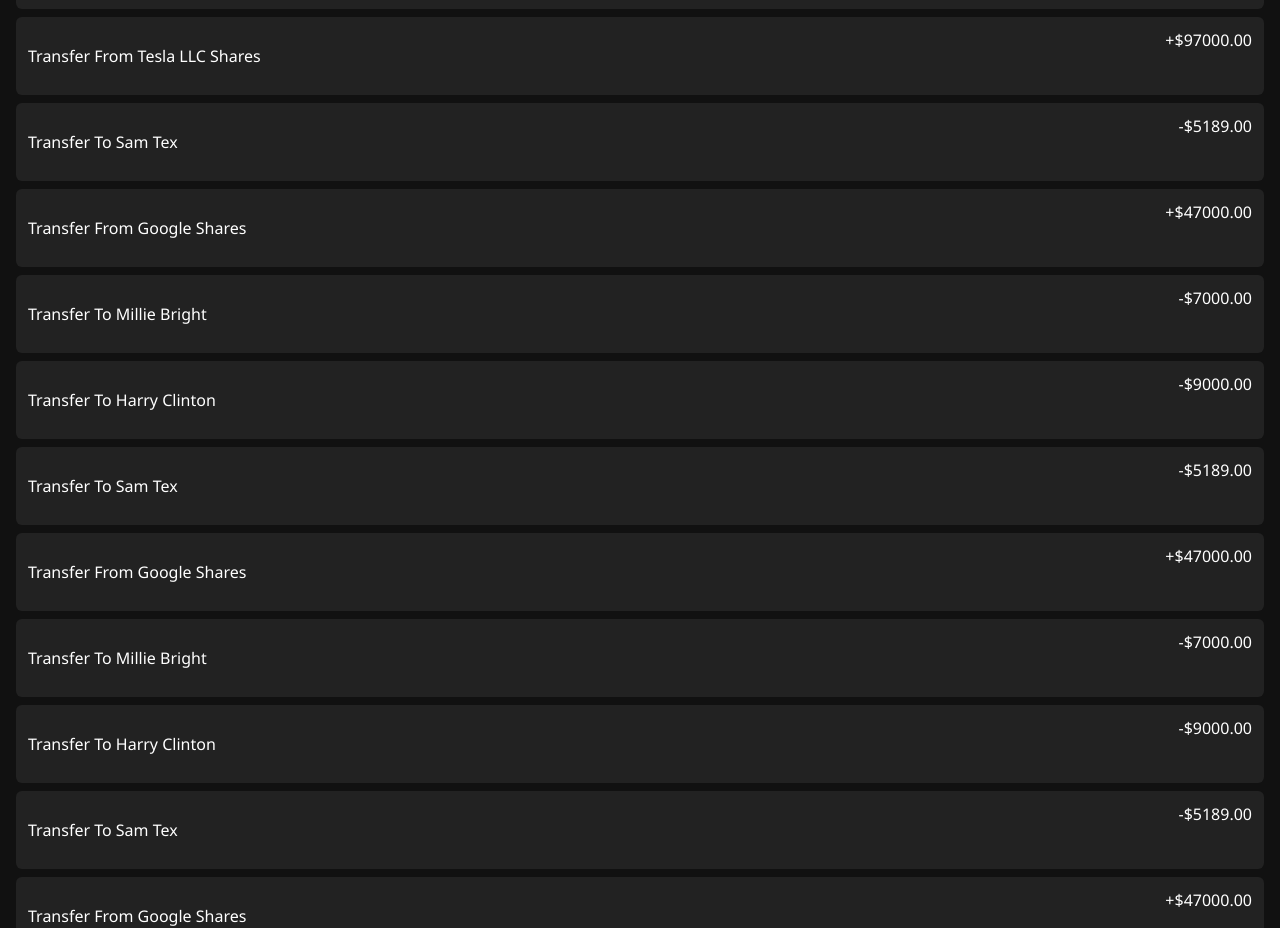
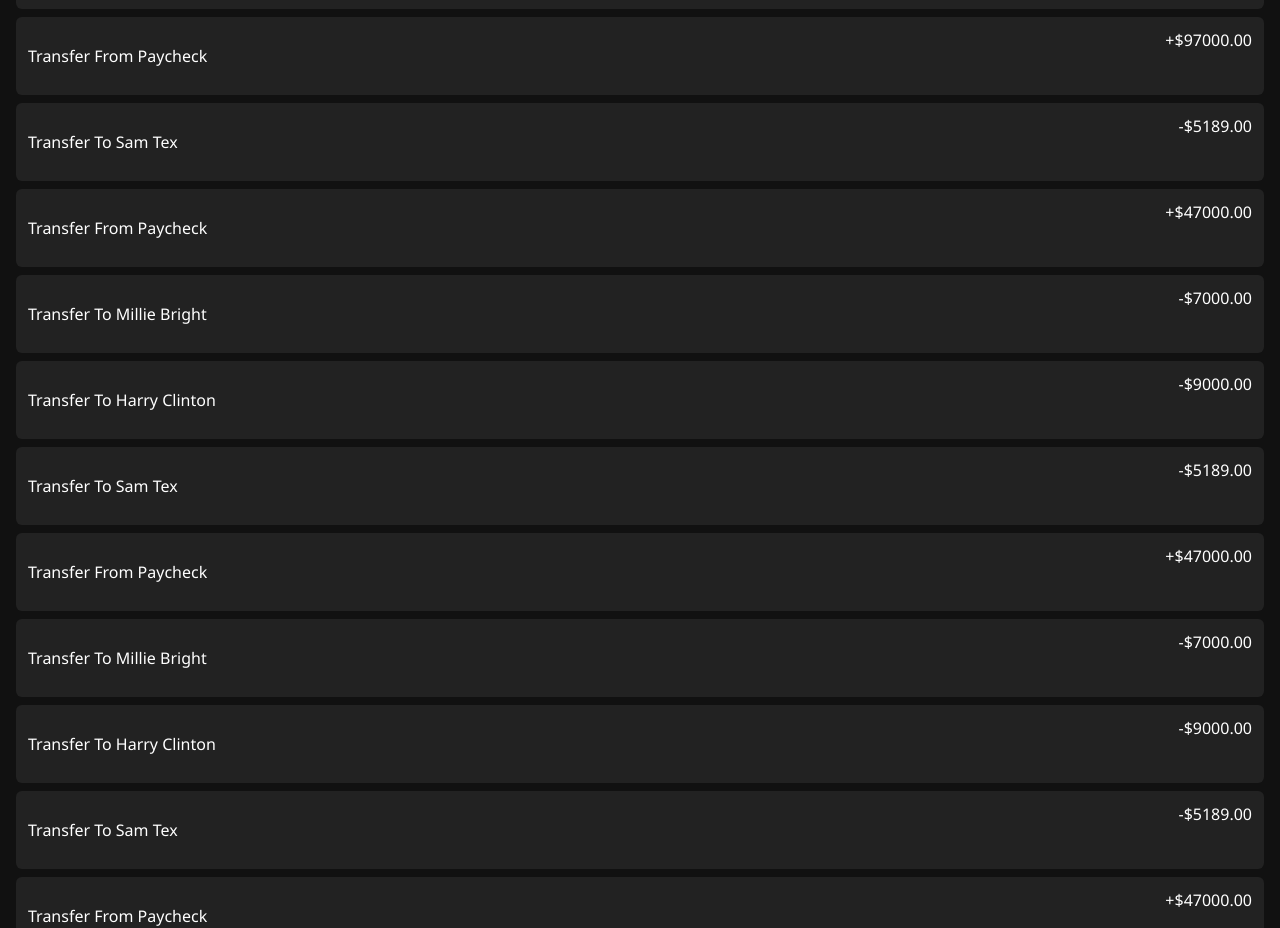
Before and after one commit to Citi-Home/page, a plain HTML site: page dashboard.html in a window 1280 px wide. Shown: the part 373-1301 px from the top of the page. Drawn offline with Linux system fonts and the light colour scheme.

Commit message:
Update dashboard.html

```diff
--- a/dashboard.html
+++ b/dashboard.html
@@ -54,7 +54,7 @@
       <span>+$14,852.65</span>
     </div>
     <div class="transaction">
-      <p>Transfer From Tesla LLC Shares</p>
+      <p>Transfer From Paycheck</p>
       <span>+$97000.00</span>
     </div>
     <div class="transaction">
@@ -62,7 +62,7 @@
       <span>-$5189.00</span>
     </div>
     <div class="transaction">
-      <p>Transfer From Google Shares</p>
+      <p>Transfer From Paycheck</p>
       <span>+$47000.00</span>
     </div>
     <div class="transaction">
@@ -78,7 +78,7 @@
       <span>-$5189.00</span>
     </div>
     <div class="transaction">
-      <p>Transfer From Google Shares</p>
+      <p>Transfer From Paycheck</p>
       <span>+$47000.00</span>
     </div>
     <div class="transaction">
@@ -93,7 +93,7 @@
       <span>-$5189.00</span>
     </div>
     <div class="transaction">
-      <p>Transfer From Google Shares</p>
+      <p>Transfer From Paycheck</p>
       <span>+$47000.00</span>
     </div>
     <div class="transaction">
```
